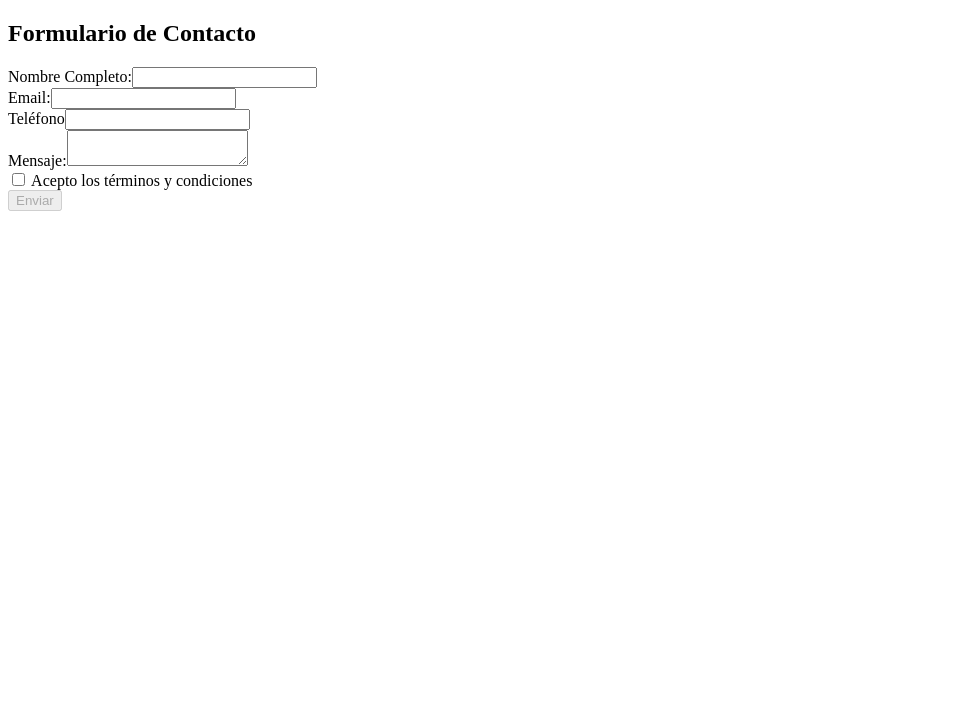
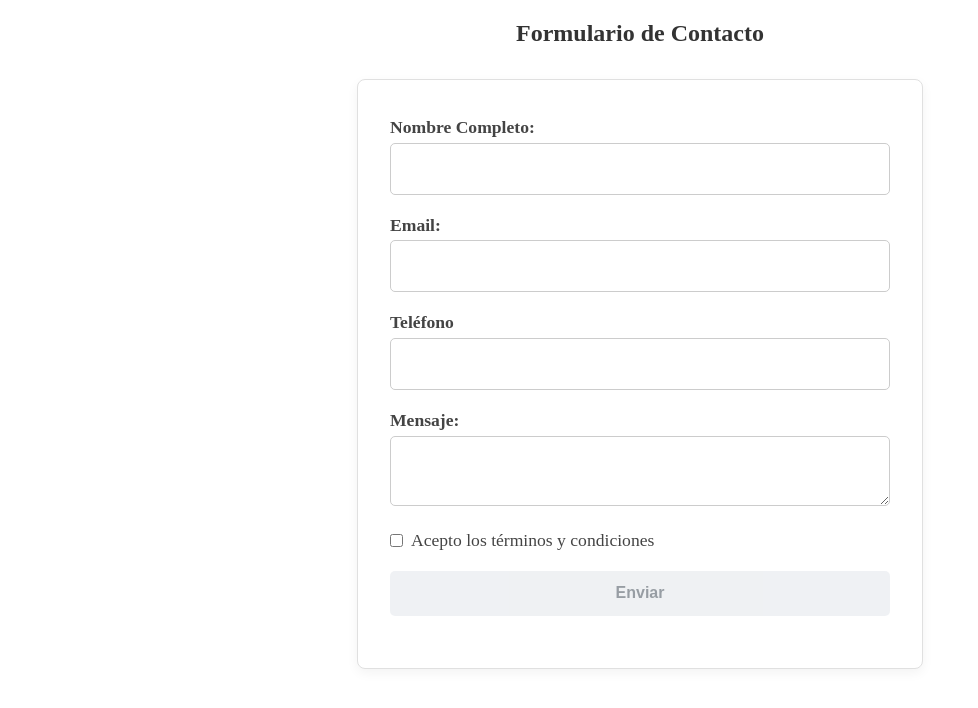
Before and after one commit to lsnoglos/mini-app-angular, an Angular app: page /contacto in a window 1280 px wide. Shown: the top 708 px of the page, without its empty margins (0-978 px from the left). Built offline with nearby package versions, Linux system fonts and the light colour scheme.

Commit message:
feat: Add user validation messages to contact form

```diff
--- a/src/app/page/contacto/contacto.css
+++ b/src/app/page/contacto/contacto.css
@@ -0,0 +1,101 @@
+form {
+    max-width: 500px;
+    margin: 2rem auto;
+    padding: 2rem;
+    background: #ffffff;
+    border-radius: 8px;
+    box-shadow: 0 4px 12px rgba(0, 0, 0, 0.05);
+    border: 1px solid #e0e0e0;
+}
+
+h2 {
+    text-align: center;
+    color: #333;
+    margin-bottom: 1.5rem;
+}
+
+label {
+    display: block;
+    margin-bottom: 0.3rem;
+    margin-top: 0.3rem;
+    font-weight: 600;
+    color: #444;
+    font-size: 1.1em;
+}
+
+input[type="text"],
+input[type="email"],
+textarea {
+    width: 100%;
+    padding: 1rem;
+    border: 1px solid #ccc;
+    border-radius: 5px;
+    box-sizing: border-box;
+    font-size: 1rem;
+}
+
+input[type="text"]:focus,
+input[type="email"]:focus,
+textarea:focus {
+    border-color: #007bff;
+    box-shadow: 0 0 0 3px rgba(0, 123, 255, 0.1);
+    outline: none;
+}
+
+label:has(input[type="checkbox"]) {
+    display: flex;
+    align-items: center;
+    gap: 0.5rem;
+    font-weight: 500;
+    cursor: pointer;
+}
+
+input[type="checkbox"] {
+    width: auto;
+    margin: 0;
+    accent-color: #007bff;
+}
+
+.ng-invalid.ng-touched {
+  border-color: #767676;
+  background-color: #ffffff;
+}
+
+.ng-invalid.ng-touched:focus {
+  border-color: #d93025;
+  box-shadow: 0 0 0 3px rgba(217, 48, 37, 0.1);
+}
+
+.error-message {
+  color: #d93025;
+  font-size: 1em;
+  margin-top: 6px;
+  font-weight: 500;
+}
+
+button[type="submit"] {
+  width: 100%;
+  padding: 0.85rem;
+  border: none;
+  border-radius: 5px;
+  background-color: #007bff;
+  color: white;
+  font-size: 1rem;
+  font-weight: 700;
+  cursor: pointer;
+}
+
+button[type="submit"]:not(:disabled):hover {
+  background-color: #0056b3;
+}
+
+button[type="submit"]:disabled {
+  background-color: #e9ecef;
+  color: #6c757d;
+  cursor: not-allowed;
+  opacity: 0.7;
+}
+
+form > div {
+  margin-bottom: 1.25rem;
+}
--- a/src/app/page/contacto/contacto.html
+++ b/src/app/page/contacto/contacto.html
@@ -1,28 +1,86 @@
 <h2>Formulario de Contacto</h2>
 
 <form [formGroup]="contactForm" (ngSubmit)="onSubmit()">
+
     <div>
         <label for="name">Nombre Completo:</label>
         <input id="name" type="text" formControlName="nombreCompleto" />
+
+        @if (f['nombreCompleto'].invalid && (f['nombreCompleto'].dirty || f['nombreCompleto'].touched)) {
+        <div class="error-message">
+            @if (f['nombreCompleto'].errors?.['required']) {
+            <div>El nombre completo es requerido.</div>
+            }
+            @if (f['nombreCompleto'].errors?.['minlength']) {
+            <div>El nombre debe tener al menos 3 caracteres.</div>
+            }
+        </div>
+        }
     </div>
+
     <div>
         <label for="email">Email:</label>
         <input id="email" type="email" formControlName="email" />
+
+        @if (f['email'].invalid && (f['email'].dirty || f['email'].touched)) {
+        <div class="error-message">
+            @if (f['email'].errors?.['required']) {
+            <div>El email es requerido.</div>
+            }
+            @if (f['email'].errors?.['email']) {
+            <div>El formato del email no es válido.</div>
+            }
+        </div>
+        }
     </div>
+
     <div>
         <label for="telefono">Teléfono</label>
         <input id="telefono" type="text" formControlName="telefono" />
+
+        @if (f['telefono'].invalid && (f['telefono'].dirty || f['telefono'].touched)) {
+        <div class="error-message">
+            @if (f['telefono'].errors?.['required']) {
+            <div>El teléfono es requerido.</div>
+            }
+            @if (f['telefono'].errors?.['pattern']) {
+            <div>El teléfono debe tener exactamente 13 dígitos.</div>
+            }
+        </div>
+        }
     </div>
+
     <div>
         <label for="mensaje">Mensaje:</label>
         <textarea id="mensaje" formControlName="mensaje"></textarea>
+
+        @if (f['mensaje'].invalid && (f['mensaje'].dirty || f['mensaje'].touched)) {
+        <div class="error-message">
+            @if (f['mensaje'].errors?.['required']) {
+            <div>El mensaje es requerido.</div>
+            }
+            @if (f['mensaje'].errors?.['minlength']) {
+            <div>El mensaje debe tener al menos 50 caracteres.</div>
+            }
+        </div>
+        }
     </div>
+
     <div>
         <label>
             <input type="checkbox" formControlName="aceptarTerminos" />
             Acepto los términos y condiciones
         </label>
+
+        @if (f['aceptarTerminos'].invalid && (f['aceptarTerminos'].dirty || f['aceptarTerminos'].touched)) {
+        <div class="error-message">
+            @if (f['aceptarTerminos'].errors?.['requiredTrue']) {
+            <div>Debes aceptar los términos y condiciones para continuar.</div>
+            }
+        </div>
+        }
     </div>
+
     <div>
         <button type="submit" [disabled]="contactForm.invalid">Enviar</button>
     </div>
```
